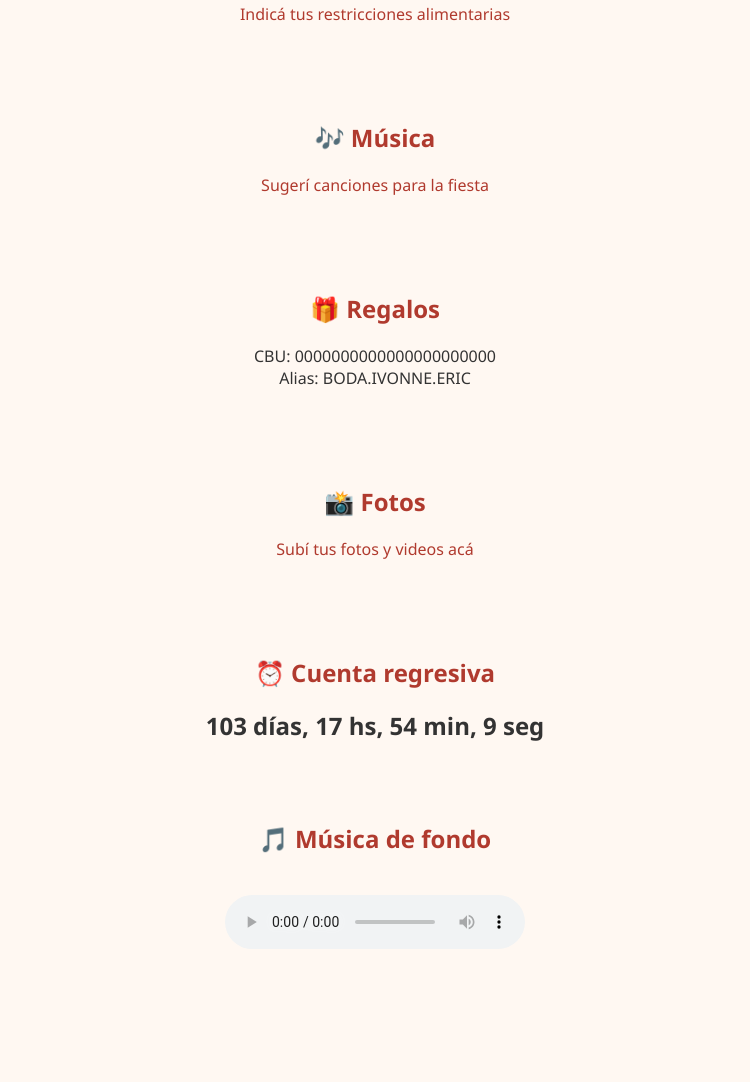
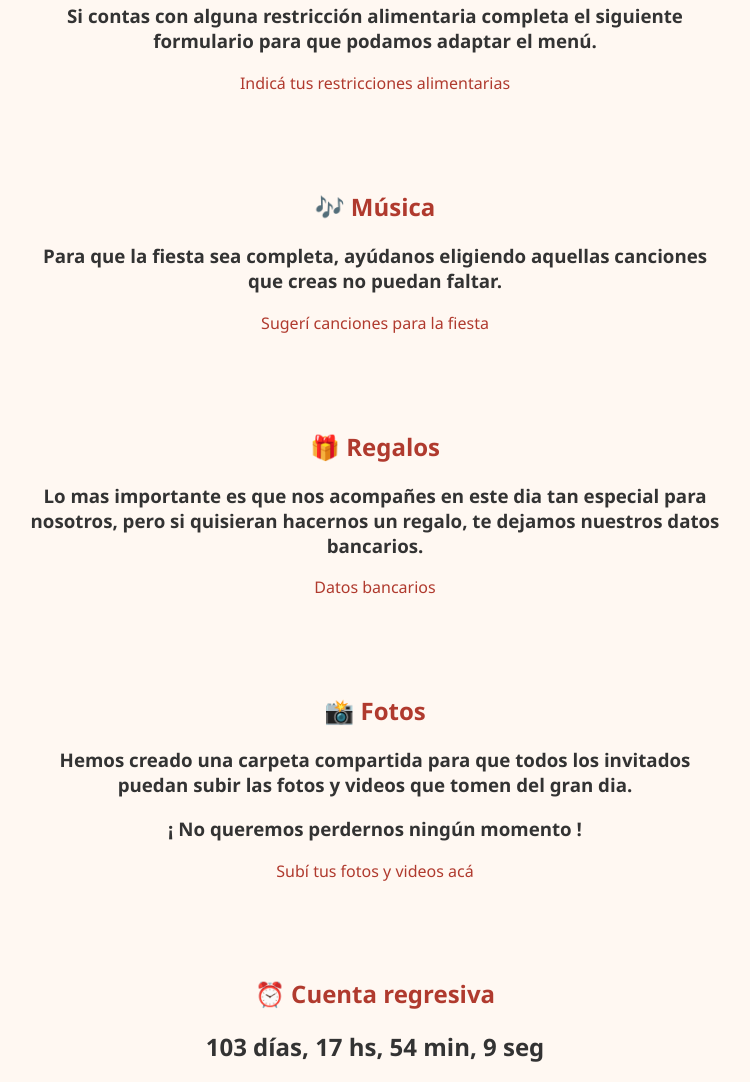
Before and after one commit to cornagotodro-alt/INVITACION-BODA, a plain HTML site: page index.html in a window 1280 px wide. Shown: the part 871-1953 px from the top of the page, without its empty margins (265-1015 px from the left). Before the commit the page ends 1855 px from the top, so only its background shows below. Drawn offline with Linux system fonts and the light colour scheme.

Commit message:
Update index.html

```diff
--- a/index.html
+++ b/index.html
@@ -78,22 +78,27 @@
 
   <section>
     <h2>🍽️ Menú</h2>
+    <h3>Si contas con alguna restricción alimentaria completa el siguiente formulario para que podamos adaptar el menú.</h3>
     <p><a href="https://docs.google.com/forms/d/e/1FAIpQLSdUjOEaUPQvbCPmX97qUphi8Y1hb56KD88VEdiPnio1jcFX8g/alreadyresponded?pli=1&pli=1" target="_blank">Indicá tus restricciones alimentarias</a></p>
   </section>
 
   <section>
     <h2>🎶 Música</h2>
+    <h3>Para que la fiesta sea completa, ayúdanos eligiendo aquellas canciones que creas no puedan faltar.</h3>
     <p><a href="https://docs.google.com/forms/d/e/1FAIpQLSf4d7-FKDIBcbZ8edsLHuuaJdFeJzAns79jK4spCZTTmQRzGw/viewform" target="_blank">Sugerí canciones para la fiesta</a></p>
   </section>
 
   <section>
     <h2>🎁 Regalos</h2>
-    <p>CBU: 0000000000000000000000<br>Alias: BODA.IVONNE.ERIC</p>
+    <h3>Lo mas importante es que nos acompañes en este dia tan especial para nosotros, pero si quisieran hacernos un regalo, te dejamos nuestros datos bancarios.</h3>
+    <p><a href="https://docs.google.com/forms/d/e/1FAIpQLScp-JVbO_O03kdZpds5kQ8c5zsDr6qt1usRE7fNB6iMGERhtA/viewform" target="_blank">Datos bancarios</a></p>
   </section>
 
   <section>
     <h2>📸 Fotos</h2>
-    <p><a href="https://drive.google.com/drive/folders/XYZ" target="_blank">Subí tus fotos y videos acá</a></p>
+    <h3>Hemos creado una carpeta compartida para que todos los invitados puedan subir las fotos y videos que tomen del gran dia.</h3>
+    <h3>¡ No queremos perdernos ningún momento !</h3>
+    <p><a href="https://drive.google.com/drive/folders/1JQ--FsQqmULi-K5zHvKze7W0RmLC2QB4" target="_blank">Subí tus fotos y videos acá</a></p>
   </section>
 
   <section>
```
